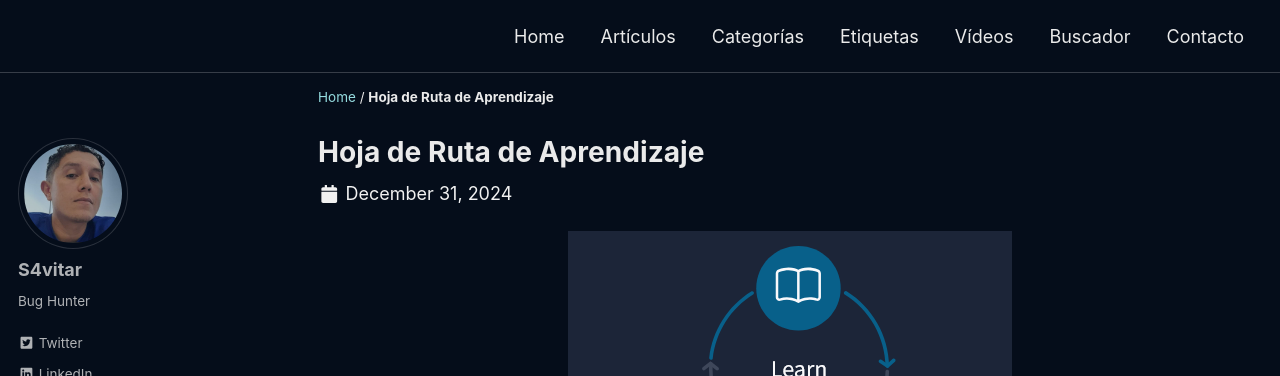
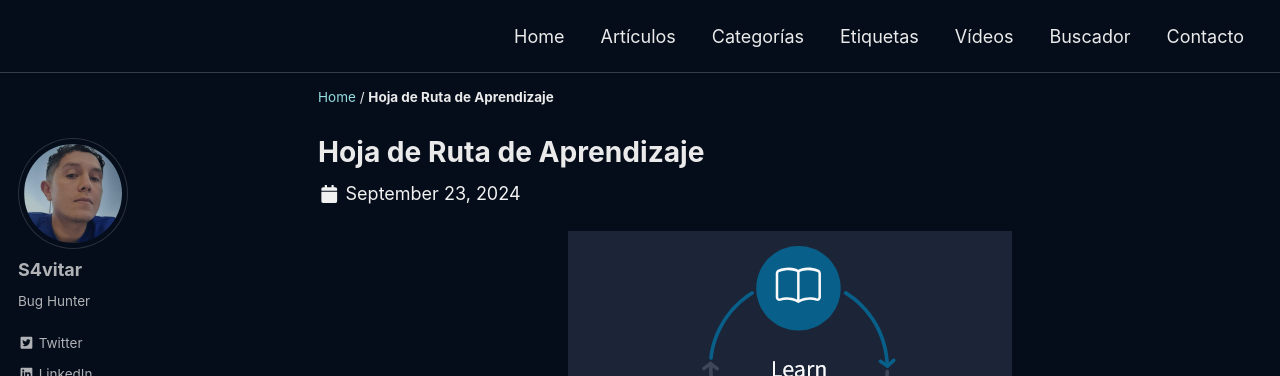
Before and after one commit to 4rleki-ing/TryH4ckm3.github.io, a Jekyll site: the page built from _posts/2024-01-01-Ruta-de-Aprendizaje.md, in a window 1280 px wide and 900 px high. Shown: the top 376 px of the window. Built offline with Jekyll 4.4.1, drawn with Linux system fonts in a browser that asks for light colours; cached includes are drawn as plain includes; a script that is not in the unit is left out; some of the changed text lies outside the part shown.

Commit message:
Update 2024-01-01-Ruta-de-Aprendizaje.md

```diff
--- a/_posts/2024-01-01-Ruta-de-Aprendizaje.md
+++ b/_posts/2024-01-01-Ruta-de-Aprendizaje.md
@@ -2,7 +2,7 @@
 layout: single
 title: Hoja de Ruta de Aprendizaje
 excerpt: "Desde los principios fundamentales hasta las técnicas avanzadas, esta hoja de ruta proporciona pasos claros y recursos esenciales para ayudarle a desarrollar un conjunto sólido de habilidades."
-date: 2024-12-31
+date: 2024-09-23
 classes: wide
 header:
   teaser: https://4rleki-ing.github.io/TryH4ckm3.github.io/assets/images/Ruta-Aprendizaje/Portada.jpg
```
